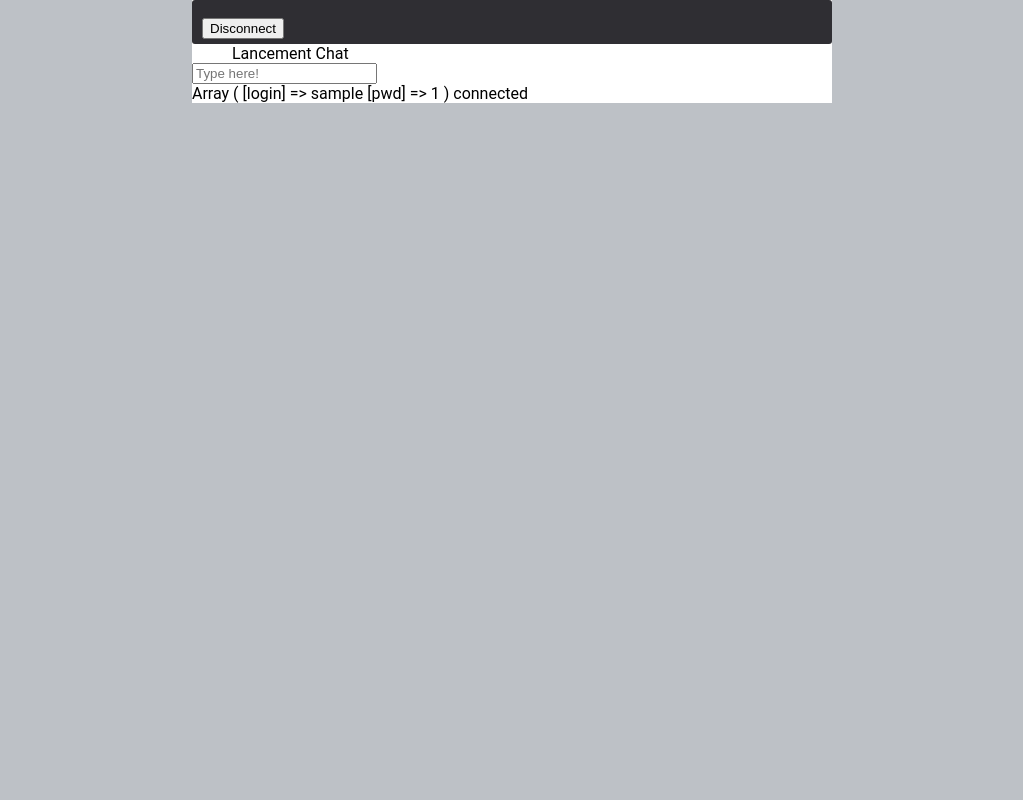
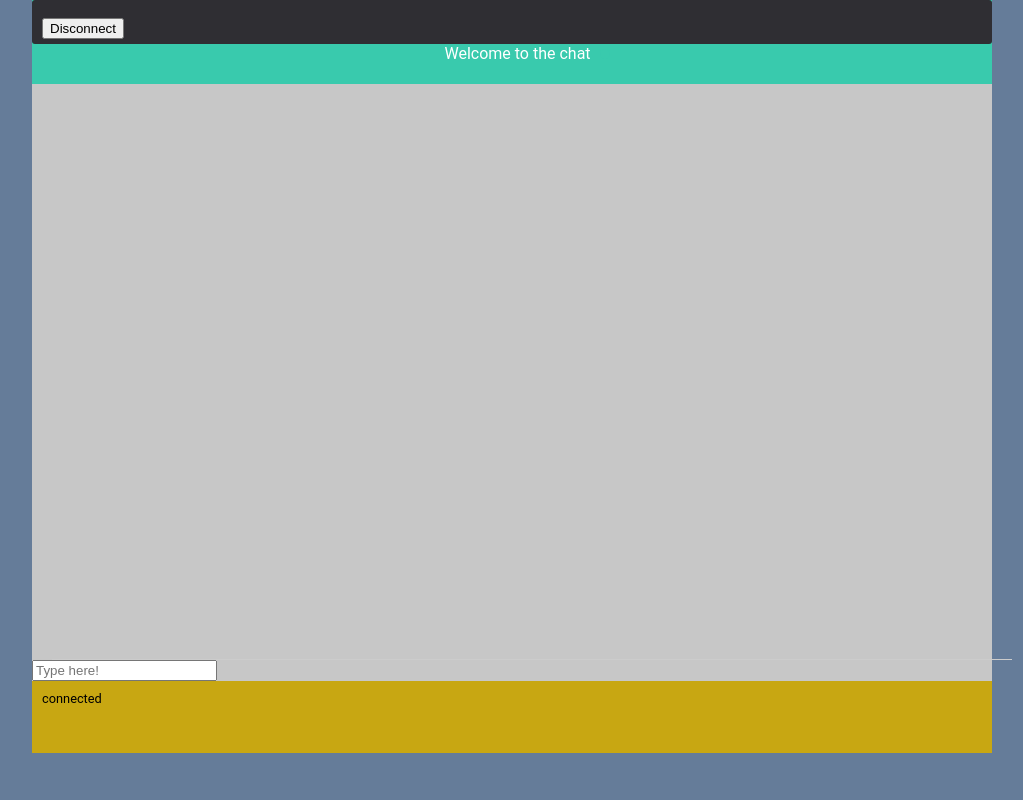
Before and after one commit to leersmathieu/my-irc, a PHP site: page / in a window 1280 px wide. Shown: the whole page, without its empty margins (128-1151 px from the left). Run offline with PHP 8.4, Linux system fonts and the light colour scheme; the visitor is signed in with stand-in values (Sample User, id 1); data that the repository does not hold is empty.

Commit message:
chat update and remake css prepare for scss

```diff
--- a/index.php
+++ b/index.php
@@ -30,6 +30,7 @@
 
     <!DOCTYPE html>
     <html lang="en">
+
     <head>
         <link rel="stylesheet" href="style.css">
         <meta charset="UTF-8">
@@ -37,8 +38,10 @@
         <meta http-equiv="X-UA-Compatible" content="ie=edge">
         <title>My IRC</title>
     </head>
+
     <body>
-    <div class="chat">                 <!-- LOGIN -->
+        <div class="chat">
+            <!-- LOGIN -->
             <?php if (!isconnected()): ?>
             <header>
                 <section class="login">
@@ -49,23 +52,38 @@
                 </section>
             </header>
             <?php endif; ?>
+
             <!-- IRC -->
             <?php if (isconnected()): ?>
             <div class="menu-icon">
                 <?php require "php/exit.php" ?>
             </div>
-            <section>
+            <section class='new'>
+                <h2> Welcome to the chat </h2>
+                <br />
+            </section>
+            <section class="message">
                 <?php require "php/chat.php" ?>
+            </section>
+            <form action="" method="post">
+                <input class="textarea" type="text" placeholder="Type here!" name="message" />
+                <!-- <input type="submit" name="send" value="envoyer"> -->
+                <div class="emojis">
 
-            </section>
+                </div>
+            </form>
             <?php endif; ?>
-            <?php print_r($_SESSION);
+            <footer>
+                <?php
                     if (isconnected()){
                         echo "connected";
                     }
                     else {
                         echo "no connected";
-            } ?>
+                    }
+                ?>
+            </footer>
         </div>
     </body>
+
     </html>
--- a/php/chat.php
+++ b/php/chat.php
@@ -3,9 +3,9 @@
 
 
 
-    <ol class="chat">
+
         <?php
-            echo "Lancement Chat"."<br />";
+
 
             if (!empty($_POST['message'])){
 
@@ -26,24 +26,16 @@
                                      JOIN user
                                      ON message.user_id = user.id
                                      ORDER BY message.id
-                                     DESC LIMIT 0,10
+                                     DESC LIMIT 0,9
                                      ");
 
             $lastmess = $lastmess->fetchAll(PDO::FETCH_ASSOC);
             foreach ($lastmess as $value){
 
-                echo "<div class='self'>".$value['name']."</div>"."<br />".
-                "<span class='msg'>".$value['msg']."</span>"."<br />";
+                echo "<h2>".$value['name']."</h2>".
+                "<p>".$value['msg']."</p>"."<br />";
 
             }
             // print_r($lastmess)
 
         ?>
-    </ol>
-<form action="" method="post">
-<input class="textarea" type="text" placeholder="Type here!" name="message" />
-<!-- <input type="submit" name="send" value="envoyer"> -->
-<div class="emojis">
-
-</div>
-</form>
--- a/style.css
+++ b/style.css
@@ -1,10 +1,17 @@
-/* my css */
+
 header {
-    background-color: blue;
+    background-color: rgb(32, 32, 32);
     height: 30vh;
     /* display: flex; */
     width: 80vw;
     margin: 0 auto;
+    height: 50vh;
+    padding: 5px 10px
+}
+
+body {
+    background: rgb(101, 124, 153);
+    font-family: 'Roboto';
 }
 
 .login {
@@ -14,7 +21,7 @@ header {
     background-color: red;
     align-items: center;
     text-align: right;
-    width: 30%;
+    width: 35%;
     padding: 10px;
 }
 .register {
@@ -24,11 +31,10 @@ header {
     background-color: red;
     align-items: center;
     text-align: right;
-    width: 30%;
+    width: 35%;
     justify-content: right;
     padding: 10px;
 }
-/* Code form codepen.io */
 
 @import url(https://fonts.googleapis.com/css?family=Roboto:300,400,900);
 @import url(http://weloveiconfonts.com/api/?family=entypo);
@@ -41,25 +47,17 @@ header {
     margin: 0;
 }
 
-body {
-    background: #BDC1C6;
-    font-family: 'Roboto';
-}
+
 
 p {
     font-weight: 300;
 }
 
 .chat {
-    width: 50vw;
-    background: #fff;
+    width: 75vw;
+    background-color: rgb(199, 199, 199);
     margin: 0 auto;
-}
-
-header {
-    background: #35323C;
-    height: 50px;
-    padding: 5px 10px;
+    height: 90vh;
 }
 
 .menu-icon {
@@ -90,7 +88,7 @@ h1 {
     background: rgb(57, 202, 173);
     color: #fff;
     text-align: center;
-    padding: 20px;
+    padding: 2px;
 }
 
 .new:hover {
@@ -98,37 +96,30 @@ h1 {
     background: rgba(57, 202, 173, 0.9);
 }
 
-.messages {
-    padding: 10px;
-}
-
 .message {
     float: left;
     width: 100%;
-    margin: 10px 0;
+    height: 80%;
+    /* margin: 10px 0; */
     border-bottom: 1px solid #ccc;
+    margin-left: 20px;
 }
 
 .message p {
     font-size: 0.8em;
     width: 90%;
     margin: 5px 0;
+    margin-left: 60px;
+    background-color: #fff;
+    padding: 5px;
 }
 
-img {
-    border-radius: 100%;
-    float: left;
-    margin: 0 10px 15px 0;
-}
 
-p.time {
-    color: rgba(0, 0, 0, 0.5);
-    font-weight: 400;
-}
 
 h2 {
     font-size: 1em;
     font-weight: 400;
+    margin-left: 30px;
 }
 
 h2:after {
@@ -143,13 +134,10 @@ h2:after {
 
 footer {
     width: 100%;
-    background: #fff;
+    height: 10%;
+    background: rgb(200, 167, 18);
     padding: 10px;
     text-align: center;
     font-size: 0.8em;
+    display: flex;
 }
-
-footer p:before,
-footer p:after {
-    content: ' - ';
-}
```
Lines whose indentation alone changed are shown as unchanged.
